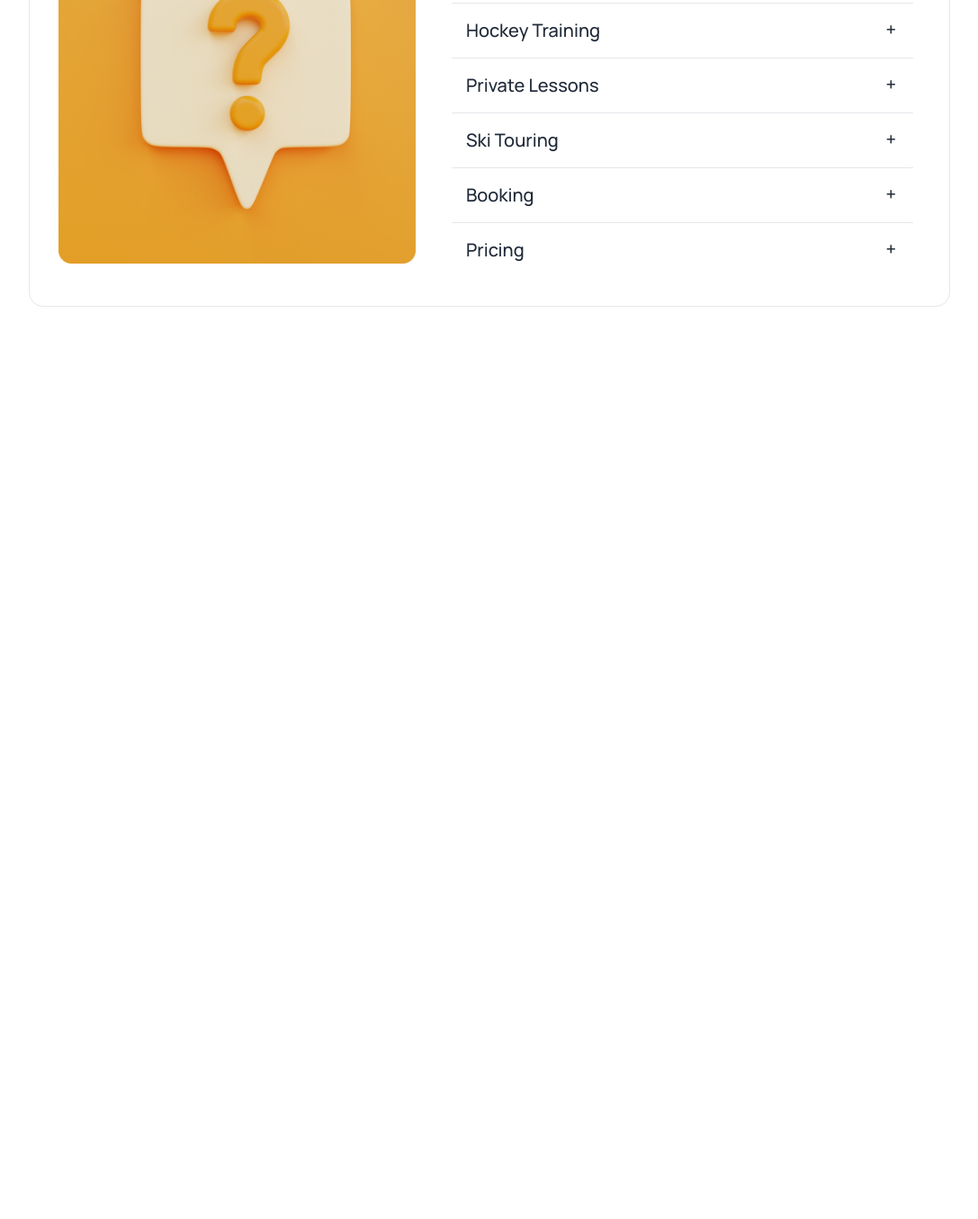
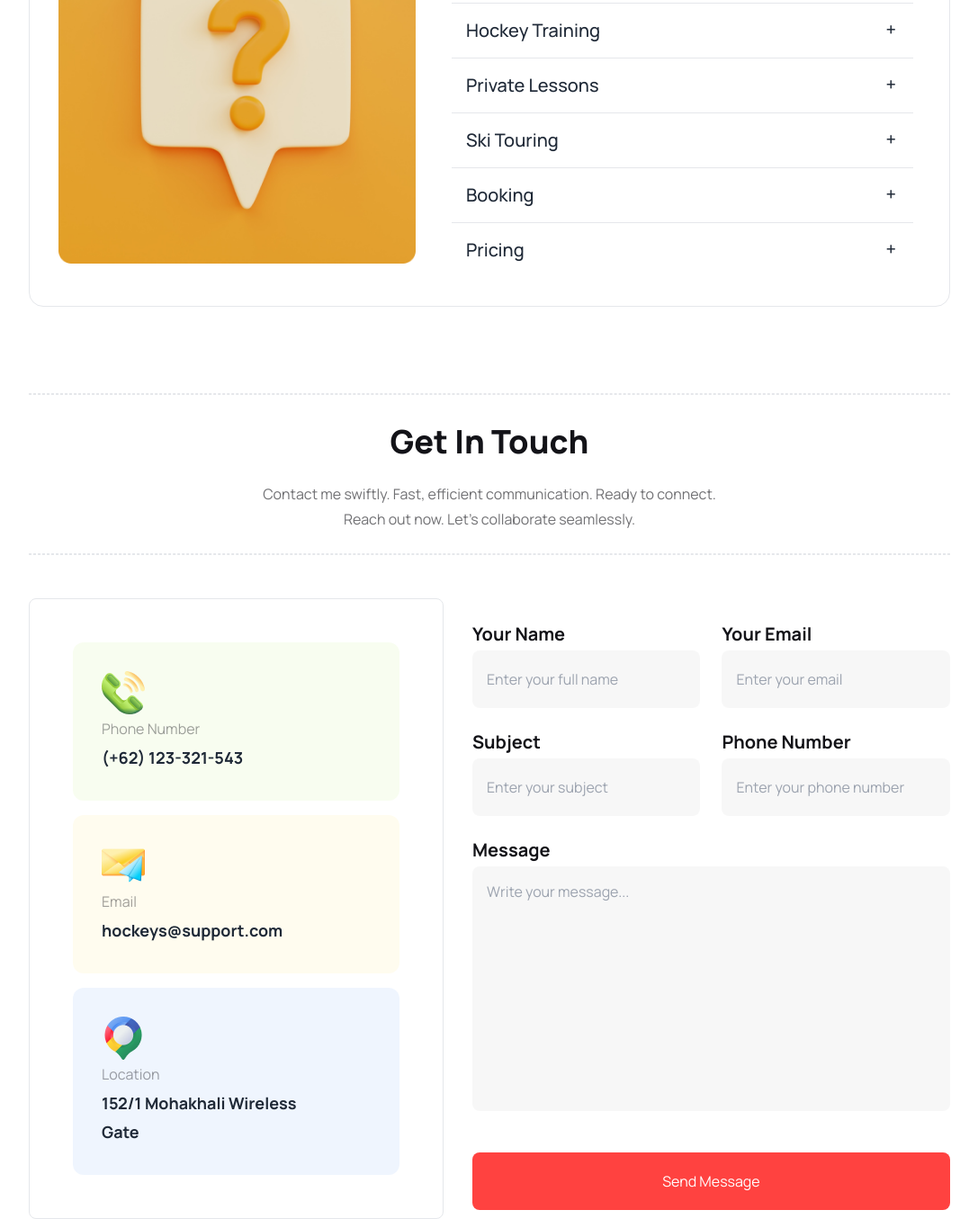
Before and after one commit to mranonno/third-assignment, a plain HTML site: page index.html in a window 1280 px wide. Shown: the part 4079-5434 px from the top of the page at 90% size, without its empty margins (96-1183 px from the left). Before the commit the page ends 4420 px from the top, so only its background shows below. Drawn offline with nearby package versions, Linux system fonts and the light colour scheme.

Commit message:
Get In Touch

```diff
--- a/index.html
+++ b/index.html
@@ -228,10 +228,12 @@
                                 <h3 class="flex items-center gap-2"><img src="./Icons/Heart.png" alt="">200</h3>
                             </div>
                             <h1 class="text-xl font-extrabold mt-2">Jacket For Hockey's</h1>
-                            <p class="my-3 font-medium leading-7 title-color opacity-60">Discover features, benefits, and more. Elevate your experience with details.</p>
+                            <p class="my-3 font-medium leading-7 title-color opacity-60">Discover features, benefits,
+                                and more. Elevate your experience with details.</p>
                             <div class="lg:flex space-y-2 items-center gap-8">
                                 <h1 class="text-red-500 text-lg font-extrabold">Price - $22.00</h1>
-                                <p class="flex items-center gap-2 title-color opacity-50 font-medium"><img src="./Icons/Cart.png" alt="">Delivery Fee :
+                                <p class="flex items-center gap-2 title-color opacity-50 font-medium"><img
+                                        src="./Icons/Cart.png" alt="">Delivery Fee :
                                     Free</p>
                             </div>
                         </div>
@@ -247,10 +249,12 @@
                                 <h3 class="flex items-center gap-2"><img src="./Icons/Heart.png" alt="">200</h3>
                             </div>
                             <h1 class="text-xl font-extrabold mt-2">World Cup Football</h1>
-                            <p class="my-3 font-medium leading-7 title-color opacity-60">Discover features, benefits, and more. Elevate your experience with details.</p>
+                            <p class="my-3 font-medium leading-7 title-color opacity-60">Discover features, benefits,
+                                and more. Elevate your experience with details.</p>
                             <div class="lg:flex space-y-2 items-center gap-8">
                                 <h1 class="text-red-500 text-lg font-extrabold">Price - $22.00</h1>
-                                <p class="flex items-center gap-2 title-color opacity-50 font-medium"><img src="./Icons/Cart.png" alt="">Delivery Fee :
+                                <p class="flex items-center gap-2 title-color opacity-50 font-medium"><img
+                                        src="./Icons/Cart.png" alt="">Delivery Fee :
                                     Free</p>
                             </div>
                         </div>
@@ -266,10 +270,12 @@
                                 <h3 class="flex items-center gap-2"><img src="./Icons/Heart.png" alt="">200</h3>
                             </div>
                             <h1 class="text-xl font-extrabold mt-2">Cap For Hockey's</h1>
-                            <p class="my-3 font-medium leading-7 title-color opacity-60">Discover features, benefits, and more. Elevate your experience with details.</p>
+                            <p class="my-3 font-medium leading-7 title-color opacity-60">Discover features, benefits,
+                                and more. Elevate your experience with details.</p>
                             <div class="lg:flex space-y-2 items-center gap-8">
                                 <h1 class="text-red-500 text-lg font-extrabold">Price - $22.00</h1>
-                                <p class="flex items-center gap-2 title-color opacity-50 font-medium"><img src="./Icons/Cart.png" alt="">Delivery Fee :
+                                <p class="flex items-center gap-2 title-color opacity-50 font-medium"><img
+                                        src="./Icons/Cart.png" alt="">Delivery Fee :
                                     Free</p>
                             </div>
                         </div>
@@ -285,10 +291,12 @@
                                 <h3 class="flex items-center gap-2"><img src="./Icons/Heart.png" alt="">200</h3>
                             </div>
                             <h1 class="text-xl font-extrabold mt-2">Jersey For Hockey's</h1>
-                            <p class="my-3 font-medium leading-7 title-color opacity-60">Discover features, benefits, and more. Elevate your experience with details.</p>
+                            <p class="my-3 font-medium leading-7 title-color opacity-60">Discover features, benefits,
+                                and more. Elevate your experience with details.</p>
                             <div class="lg:flex space-y-2 items-center gap-8">
                                 <h1 class="text-red-500 text-lg font-extrabold">Price - $22.00</h1>
-                                <p class="flex items-center gap-2 title-color opacity-50 font-medium"><img src="./Icons/Cart.png" alt="">Delivery Fee :
+                                <p class="flex items-center gap-2 title-color opacity-50 font-medium"><img
+                                        src="./Icons/Cart.png" alt="">Delivery Fee :
                                     Free</p>
                             </div>
                         </div>
@@ -304,10 +312,12 @@
                                 <h3 class="flex items-center gap-2"><img src="./Icons/Heart.png" alt="">200</h3>
                             </div>
                             <h1 class="text-xl font-extrabold mt-2">Helmet For Hockey's</h1>
-                            <p class="my-3 font-medium leading-7 title-color opacity-60">Discover features, benefits, and more. Elevate your experience with details.</p>
+                            <p class="my-3 font-medium leading-7 title-color opacity-60">Discover features, benefits,
+                                and more. Elevate your experience with details.</p>
                             <div class="lg:flex space-y-2 items-center gap-8">
                                 <h1 class="text-red-500 text-lg font-extrabold">Price - $22.00</h1>
-                                <p class="flex items-center gap-2 title-color opacity-50 font-medium"><img src="./Icons/Cart.png" alt="">Delivery Fee :
+                                <p class="flex items-center gap-2 title-color opacity-50 font-medium"><img
+                                        src="./Icons/Cart.png" alt="">Delivery Fee :
                                     Free</p>
                             </div>
                         </div>
@@ -323,10 +333,12 @@
                                 <h3 class="flex items-center gap-2"><img src="./Icons/Heart.png" alt="">200</h3>
                             </div>
                             <h1 class="text-xl font-extrabold mt-2">World Cup Football</h1>
-                            <p class="my-3 font-medium leading-7 title-color opacity-60">Discover features, benefits, and more. Elevate your experience with details.</p>
+                            <p class="my-3 font-medium leading-7 title-color opacity-60">Discover features, benefits,
+                                and more. Elevate your experience with details.</p>
                             <div class="lg:flex space-y-2 items-center gap-8">
                                 <h1 class="text-red-500 text-lg font-extrabold">Price - $22.00</h1>
-                                <p class="flex items-center gap-2 title-color opacity-50 font-medium"><img src="./Icons/Cart.png" alt="">Delivery Fee :
+                                <p class="flex items-center gap-2 title-color opacity-50 font-medium"><img
+                                        src="./Icons/Cart.png" alt="">Delivery Fee :
                                     Free</p>
                             </div>
                         </div>
@@ -340,12 +352,13 @@
             <div class="text-center lg:space-y-6 space-y-4">
                 <h3 class="title-color lg:text-4xl text-2xl font-extrabold">Clients Question</h3>
                 <div class="flex justify-center">
-                    <p class="title-color opacity-60 leading-7 lg:w-1/2">What features make our product stand out, and how does it benefit our clients' specific needs and objectives?
+                    <p class="title-color opacity-60 leading-7 lg:w-1/2">What features make our product stand out, and
+                        how does it benefit our clients' specific needs and objectives?
                     </p>
                 </div>
             </div>
             <hr class="mt-6 border-dashed border-[1px]">
-            <div class="lg:flex items-center py-8 lg:pl-8 lg:pr-10 p-5 border rounded-2xl mt-12 gap-10">
+            <div class="lg:flex items-center lg:py-8 lg:pl-8 lg:pr-10 p-5 border rounded-2xl mt-12 gap-10">
                 <div>
                     <img src="./Images/11.png" alt="">
                 </div>
@@ -357,7 +370,8 @@
                         </div>
                         <div class="collapse-content">
                             <p class="lg:pr-10">
-                            State-of-the-art equipment, optimizing performance, reliability, and efficiency for unparalleled results in various applications and industries.</p>
+                                State-of-the-art equipment, optimizing performance, reliability, and efficiency for
+                                unparalleled results in various applications and industries.</p>
                         </div>
                     </div>
                     <hr>
@@ -368,7 +382,8 @@
                         </div>
                         <div class="collapse-content">
                             <p>
-                            State-of-the-art equipment, optimizing performance, reliability, and <br>efficiency for unparalleled results in various applications and industries.</p>
+                                State-of-the-art equipment, optimizing performance, reliability, and <br>efficiency for
+                                unparalleled results in various applications and industries.</p>
                         </div>
                     </div>
                     <hr>
@@ -379,7 +394,8 @@
                         </div>
                         <div class="collapse-content">
                             <p>
-                            State-of-the-art equipment, optimizing performance, reliability, and <br>efficiency for unparalleled results in various applications and industries.</p>
+                                State-of-the-art equipment, optimizing performance, reliability, and <br>efficiency for
+                                unparalleled results in various applications and industries.</p>
                         </div>
                     </div>
                     <hr>
@@ -390,7 +406,8 @@
                         </div>
                         <div class="collapse-content">
                             <p>
-                            State-of-the-art equipment, optimizing performance, reliability, and <br>efficiency for unparalleled results in various applications and industries.</p>
+                                State-of-the-art equipment, optimizing performance, reliability, and <br>efficiency for
+                                unparalleled results in various applications and industries.</p>
                         </div>
                     </div>
                     <hr>
@@ -401,7 +418,8 @@
                         </div>
                         <div class="collapse-content">
                             <p>
-                            State-of-the-art equipment, optimizing performance, reliability, and <br>efficiency for unparalleled results in various applications and industries.</p>
+                                State-of-the-art equipment, optimizing performance, reliability, and <br>efficiency for
+                                unparalleled results in various applications and industries.</p>
                         </div>
                     </div>
                     <hr>
@@ -412,13 +430,72 @@
                         </div>
                         <div class="collapse-content">
                             <p>
-                            State-of-the-art equipment, optimizing performance, reliability, and <br>efficiency for unparalleled results in various applications and industries.</p>
+                                State-of-the-art equipment, optimizing performance, reliability, and <br>efficiency for
+                                unparalleled results in various applications and industries.</p>
                         </div>
                     </div>
                 </div>
             </div>
         </section>
         <!-- Get In Touch -->
+        <section>
+            <hr class="lg:mt-24 mt-12 lg:mb-8 mb-6 border-dashed border-[1px]">
+            <div class="text-center lg:space-y-6 space-y-4">
+                <h3 class="title-color lg:text-4xl text-2xl font-extrabold">Get In Touch</h3>
+                <div class="flex justify-center">
+                    <p class="title-color opacity-60 leading-7 lg:w-1/2">Contact me swiftly. Fast, efficient
+                        communication. Ready to connect. Reach out now. Let's collaborate seamlessly.
+                    </p>
+                </div>
+            </div>
+            <hr class="mt-6 border-dashed border-[1px]">
+            <div class="lg:flex justify-between items-center mt-12 gap-8 space-y-4">
+                <div class="space-y-4 border lg:px-12 lg:py-12 p-5 rounded-lg">
+                    <div class="bg-[#BCED6D1A] rounded-xl py-8 pl-8 pr-28">
+                        <img src="./Icons/Group cal.png" alt="">
+                        <p class="title-color opacity-40 leading-8">Phone Number</p>
+                        <h3 class="text-lg font-bold leading-8">(+62) 123-321-543</h3>
+                    </div>
+                    <div class="bg-[#FDDD5F1A] rounded-xl py-8 pl-8 pr-28">
+                        <img src="./Icons/Group mail.png" alt="">
+                        <p class="title-color opacity-40 leading-8">Email</p>
+                        <h3 class="text-lg font-bold leading-8">hockeys@support.com</h3>
+                    </div>
+                    <div class="bg-[#629CF31A] rounded-xl py-8 pl-8 pr-28">
+                        <img src="./Icons/Group map.png" alt="">
+                        <p class="title-color opacity-40 leading-8">Location</p>
+                        <h3 class="text-lg font-bold leading-8">152/1 Mohakhali Wireless Gate</h3>
+                    </div>
+                </div>
+                <div class="lg:grid grid-cols-2 gap-6 lg:w-[58%]">
+                    <div class="space-y-1">
+                        <h3 class="lg:text-xl text-lg font-bold title-color">Your Name</h3>
+                        <input class="py-5 px-4 w-full rounded-lg bg-[#13131808]" type="text"
+                            placeholder="Enter your full name">
+                    </div>
+                    <div class="space-y-1">
+                        <h3 class="lg:text-xl text-lg font-bold title-color">Your Email</h3>
+                        <input class="py-5 px-4 w-full rounded-lg bg-[#13131808]" type="email" name="" id="" placeholder="Enter your email">
+                    </div>
+                    <div class="space-y-1">
+                        <h3 class="lg:text-xl text-lg font-bold title-color">Subject</h3>
+                        <input class="py-5 px-4 w-full rounded-lg bg-[#13131808]" type="text" placeholder="Enter your subject">
+                    </div>
+                    <div class="space-y-1">
+                        <h3 class="lg:text-xl text-lg font-bold title-color">Phone Number</h3>
+                        <input class="py-5 px-4 w-full rounded-lg bg-[#13131808]" type="text" placeholder="Enter your phone number">
+                    </div>
+                    <div class=" col-span-2 space-y-1">
+                        <h3 class="lg:text-xl text-lg font-bold title-color">Message</h3>
+                        <textarea placeholder="Write your message..." class="bg-[#13131808] w-full p-4 rounded-lg resize-none" rows="10"></textarea>
+                    </div>
+                    <div class="col-span-2">
+                        <button class="py-5 mt-4 btn-color rounded-lg w-full text-white">Send Message</button>
+                    </div>
+                </div>
+            </div>
+        </section>
+        <!-- Social media  -->
     </main>
     <footer>
 
```
Also changed, not shown: Icons/Group cal.png (renamed from Icons/Group 1171275317.png), Icons/Group mail.png (renamed from Icons/Group 1171275318.png), Icons/Group map.png (renamed from Icons/Group 1171275321.png). Lines whose indentation alone changed are shown as unchanged.
